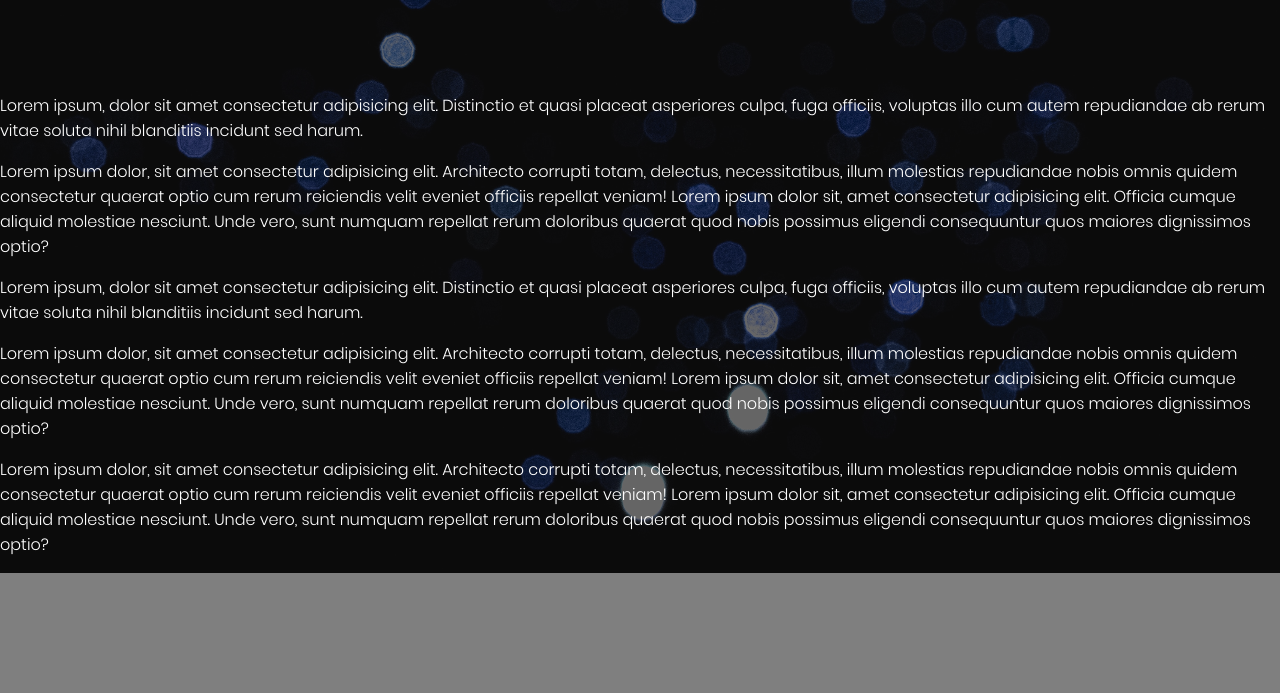
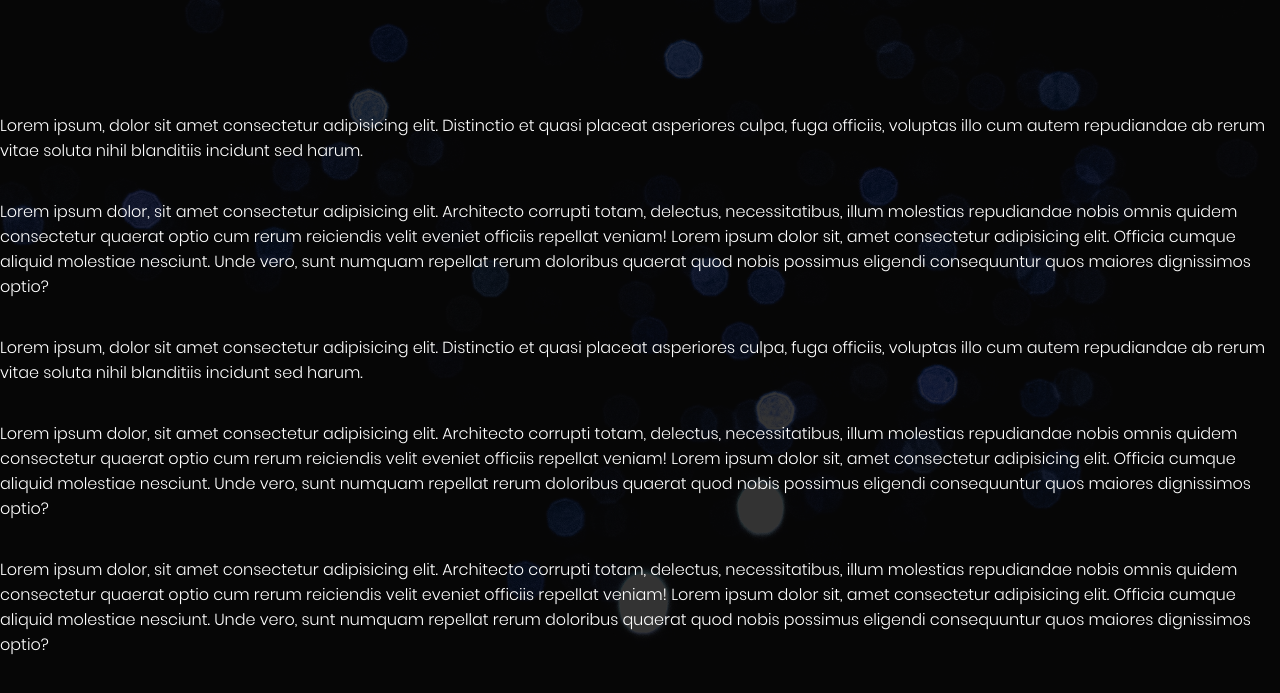
Before and after one commit to porjotooon/McHacks7-Corona, a plain HTML site: page index.html in a window 1280 px wide. Shown: the part 444-1137 px from the top of the page. Before the commit the page ends 1017 px from the top, so only its background shows below. Drawn offline with Linux system fonts and the light colour scheme.

Commit message:
Update style.css

```diff
--- a/style.css
+++ b/style.css
@@ -20,7 +20,7 @@
 
 
 body {
-    background-color: rgba(0, 0, 0, .5);
+    background-color: rgba(0, 0, 0, .75);
     background-blend-mode: multiply;
     background-image: url('jack-b-A1EUK5S7g_g-unsplash.jpg');
     background-repeat: no-repeat;
@@ -69,6 +69,7 @@ header img {
     flex-direction: column;
     align-items: center;
     justify-content: center;
+    padding-bottom: 20px;
 }
 
 .head {
@@ -84,7 +85,7 @@ header img {
 
 
 .typing::after {
-    content: "";
+    content: " ";
     right: -5px;
     width: 1px;
     height: 4%;
```
